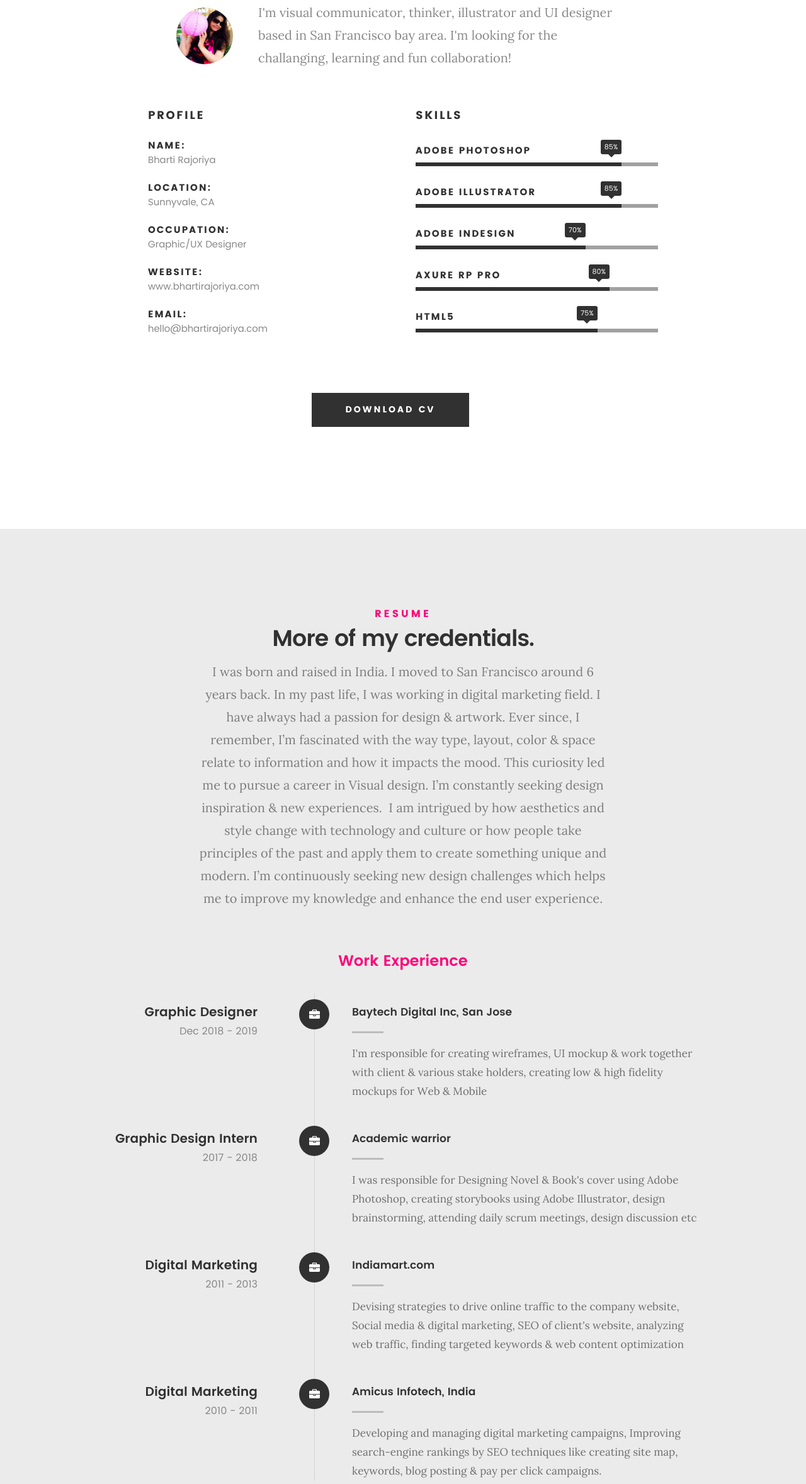
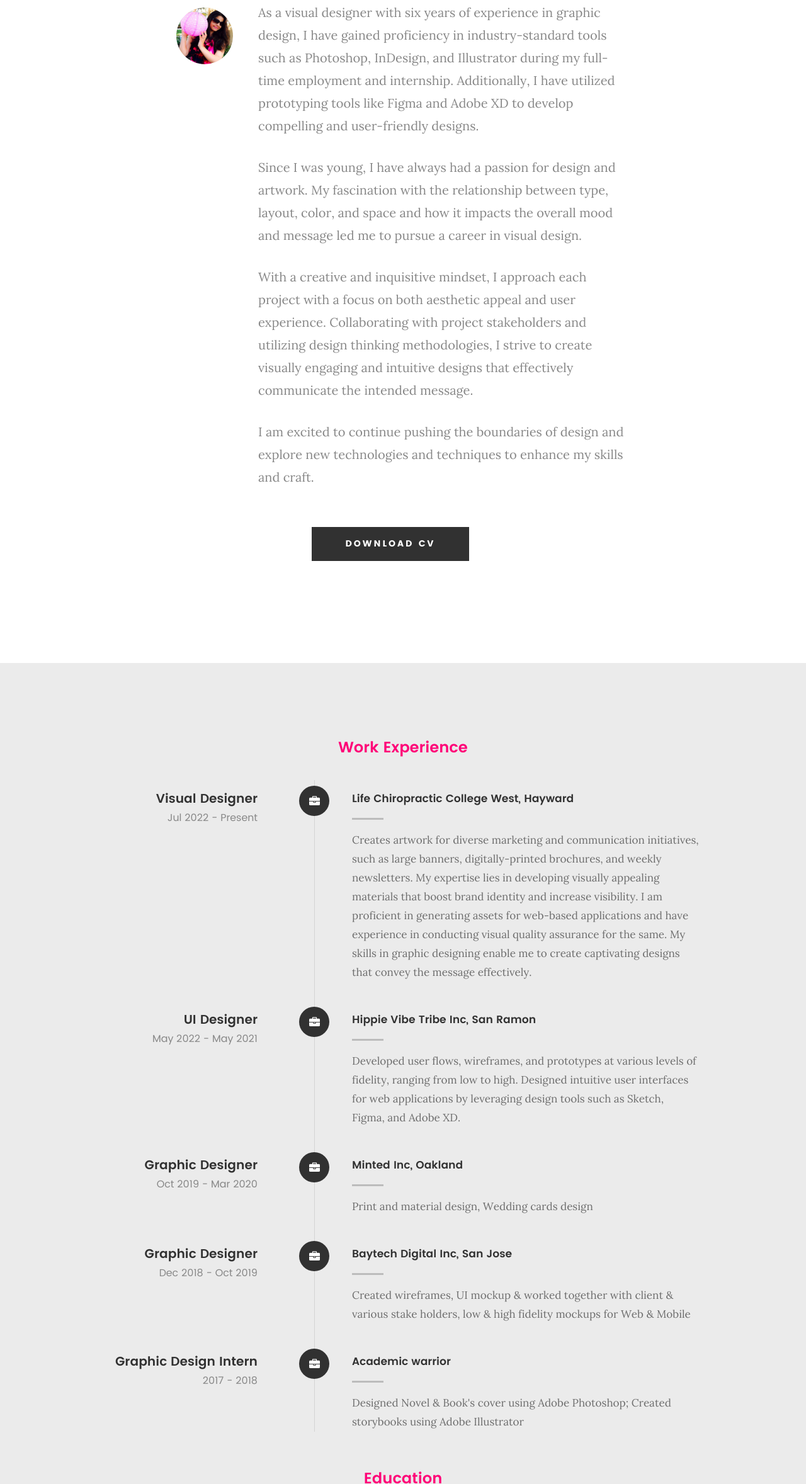
Before and after one commit to bhartirajoriya/bhartirajoriya.github.io, a plain HTML site: page index.html in a window 1280 px wide. Shown: the part 1037-3394 px from the top of the page at 63% size. Drawn offline with Linux system fonts and the light colour scheme; files whose address does not match are found by name.

Commit message:
Update index.html

```diff
--- a/index.html
+++ b/index.html
@@ -118,76 +118,17 @@
 
    				<img src="images/profile-pic.jpg" alt="Profile Picture">
 
-   				<p class="lead">I'm visual communicator, thinker, illustrator and UI designer based in San Francisco bay area. I'm looking for the challanging, learning and fun collaboration!</p>
+   				<p class="lead">As a visual designer with six years of experience in graphic design, I have gained proficiency in industry-standard tools such as Photoshop, InDesign, and Illustrator during my full-time employment and internship. Additionally, I have utilized prototyping tools like Figma and Adobe XD to develop compelling and user-friendly designs.</p>
+
+					<p class="lead">Since I was young, I have always had a passion for design and artwork. My fascination with the relationship between type, layout, color, and space and how it impacts the overall mood and message led me to pursue a career in visual design.</p>
+
+					<p class="lead">With a creative and inquisitive mindset, I approach each project with a focus on both aesthetic appeal and user experience. Collaborating with project stakeholders and utilizing design thinking methodologies, I strive to create visually engaging and intuitive designs that effectively communicate the intended message.</p>
+
+					<p class="lead">I am excited to continue pushing the boundaries of design and explore new technologies and techniques to enhance my skills and craft.</p>
    			</div>
 
    		</div>
    	</div> <!-- /section-intro -->
-
-   	<div class="row about-content">
-
-   		<div class="col-six tab-full">
-
-   			<h3>Profile</h3>
-
-   			<ul class="info-list">
-   				<li>
-   					<strong>Name:</strong>
-   					<span>Bharti Rajoriya</span>
-   				</li>
-   				<li>
-   					<strong>Location:</strong>
-   					<span>Sunnyvale, CA</span>
-   				</li>
-   				<li>
-   					<strong>Occupation:</strong>
-   					<span>Graphic/UX Designer</span>
-   				</li>
-   				<li>
-   					<strong>Website:</strong>
-   					<span>www.bhartirajoriya.com</span>
-   				</li>
-   				<li>
-   					<strong>Email:</strong>
-   					<span>hello@bhartirajoriya.com</span>
-   				</li>
-
-   			</ul> <!-- /info-list -->
-
-   		</div>
-
-   		<div class="col-six tab-full">
-
-   			<h3>Skills</h3>
-
-				<ul class="skill-bars">
-				   <li>
-				   	<div class="progress percent85"><span>85%</span></div>
-				   	<strong>Adobe Photoshop</strong>
-				   </li>
-				   <li>
-				   	<div class="progress percent85"><span>85%</span></div>
-				   	<strong>Adobe Illustrator</strong>
-				   </li>
-				   <li>
-				   	<div class="progress percent70"><span>70%</span></div>
-				   	<strong>Adobe InDesign</strong>
-				   </li>
-				   <li>
-				   	<div class="progress percent80"><span>80%</span></div>
-				   	<strong>Axure RP Pro</strong>
-				   </li>
-				   <li>
-
-				   	<div class="progress percent75"><span>75%</span></div>
-				   	<strong>HTML5</strong>
-				   </li>
-
-				</ul> <!-- /skill-bars -->
-
-   		</div>
-
-   	</div>
 
    	<div class="row button-section">
    		<div class="col-twelve">
@@ -202,18 +143,6 @@
    <!-- resume Section
    ================================================== -->
 	<section id="resume" class="grey-section">
-
-		<div class="row section-intro">
-   		<div class="col-twelve">
-
-   			<h5>Resume</h5>
-   			<h1>More of my credentials.</h1>
-
-   			<p class="lead">I was born and raised in India. I moved to San Francisco around 6 years back. In my past life, I was working in digital marketing field. I have always had a passion for design & artwork. Ever since, I remember, I’m fascinated with the way type, layout, color & space relate to information and how it impacts the mood. This curiosity led me to pursue a career in Visual design. I’m constantly seeking design inspiration & new experiences.  I am intrigued by how aesthetics and style change with technology and culture or how people take principles of the past and apply them to create something unique and modern.
-I’m continuously seeking new design challenges which helps me to improve my knowledge and enhance the end user experience.</p>
-
-   		</div>
-   	</div> <!-- /section-intro-->
 
    	<div class="row resume-timeline">
 
@@ -234,13 +163,67 @@ I’m continuously seeking new design challenges which helps me to improve my kn
 	   				</div>
 
 	   				<div class="timeline-header">
+	   					<h3>Visual Designer</h3>
+	   					<p>Jul 2022 - Present</p>
+	   				</div>
+
+	   				<div class="timeline-content">
+	   					<h4>Life Chiropractic College West, Hayward</h4>
+	   					<p> Creates artwork for diverse marketing and communication initiatives, such as large banners, digitally-printed brochures, and weekly newsletters. My expertise lies in developing visually appealing materials that boost brand identity and increase visibility. I am proficient in generating assets for web-based applications and have experience in conducting visual quality assurance for the same. My skills in graphic designing enable me to create captivating designs that convey the message effectively.</p>
+	   				</div>
+
+	   			</div> <!-- /timeline-block -->
+
+	   			<div class="timeline-block">
+
+	   				<div class="timeline-ico">
+	   					<i class="fa fa-briefcase"></i>
+	   				</div>
+
+	   				<div class="timeline-header">
+	   					<h3>UI Designer</h3>
+	   					<p>May 2022 - May 2021</p>
+	   				</div>
+
+	   				<div class="timeline-content">
+	   					<h4>Hippie Vibe Tribe Inc, San Ramon</h4>
+	   					<p> Developed user flows, wireframes, and prototypes at various levels of fidelity, ranging from low to high. Designed intuitive user interfaces for web applications by leveraging design tools such as Sketch, Figma, and Adobe XD. </p>
+	   				</div>
+
+	   			</div> <!-- /timeline-block -->
+
+	   			<div class="timeline-block">
+
+	   				<div class="timeline-ico">
+	   					<i class="fa fa-briefcase"></i>
+	   				</div>
+
+	   				<div class="timeline-header">
 	   					<h3>Graphic Designer</h3>
-	   					<p>Dec 2018 - 2019</p>
+	   					<p>Oct 2019 - Mar 2020</p>
+	   				</div>
+
+	   				<div class="timeline-content">
+	   					<h4>Minted Inc, Oakland</h4>
+	   					<p> Print and material design, Wedding cards design</p>
+	   				</div>
+
+	   			</div> <!-- /timeline-block -->
+
+	   			<div class="timeline-block">
+
+	   				<div class="timeline-ico">
+	   					<i class="fa fa-briefcase"></i>
+	   				</div>
+
+	   				<div class="timeline-header">
+	   					<h3>Graphic Designer</h3>
+	   					<p>Dec 2018 - Oct 2019</p>
 	   				</div>
 
 	   				<div class="timeline-content">
 	   					<h4>Baytech Digital Inc, San Jose</h4>
-	   					<p> I'm responsible for creating wireframes, UI mockup & work together with client & various stake holders, creating low & high fidelity mockups for Web & Mobile</p>
+	   					<p> Created wireframes, UI mockup & worked together with client & various stake holders, low & high fidelity mockups for Web & Mobile</p>
 	   				</div>
 
 	   			</div> <!-- /timeline-block -->
@@ -258,43 +241,7 @@ I’m continuously seeking new design challenges which helps me to improve my kn
 
 	   				<div class="timeline-content">
 	   					<h4>Academic warrior</h4>
-	   					<p> I was responsible for Designing Novel & Book's cover using Adobe Photoshop, creating storybooks using Adobe Illustrator, design brainstorming, attending daily scrum meetings, design discussion etc</p>
-	   				</div>
-
-	   			</div> <!-- /timeline-block -->
-
-	   			<div class="timeline-block">
-
-	   				<div class="timeline-ico">
-	   					<i class="fa fa-briefcase"></i>
-	   				</div>
-
-	   				<div class="timeline-header">
-	   					<h3>Digital Marketing</h3>
-	   					<p>2011 - 2013</p>
-	   				</div>
-
-	   				<div class="timeline-content">
-	   					<h4>Indiamart.com</h4>
-	   					<p>Devising strategies to drive online traffic to the company website, Social media & digital marketing, SEO of client's website, analyzing web traffic, finding targeted keywords & web content optimization</p>
-	   				</div>
-
-	   			</div> <!-- /timeline-block -->
-
-	   			<div class="timeline-block">
-
-	   				<div class="timeline-ico">
-	   					<i class="fa fa-briefcase"></i>
-	   				</div>
-
-	   				<div class="timeline-header">
-	   					<h3>Digital Marketing</h3>
-	   					<p>2010 - 2011</p>
-	   				</div>
-
-	   				<div class="timeline-content">
-	   					<h4>Amicus Infotech, India</h4>
-	   					<p>Developing and managing digital marketing campaigns, Improving search-engine rankings by SEO techniques like creating site map, keywords, blog posting & pay per click campaigns.</p>
+	   					<p> Designed Novel & Book's cover using Adobe Photoshop; Created storybooks using Adobe Illustrator</p>
 	   				</div>
 
 	   			</div> <!-- /timeline-block -->
@@ -450,22 +397,22 @@ I’m continuously seeking new design challenges which helps me to improve my kn
 	               </div>
 	        		</div> <!-- /folio-item -->
 
-
-	            <div class="bgrid folio-item">
+	        		<div class="bgrid folio-item">
 	               <div class="item-wrap">
-	               	<img src="images/portfolio/plane.jpg" alt="Bird">
+	               	<img src="images/portfolio/mobile-thumbnail.png" alt="Illustration">
 	                  <a href="#modal-03" class="overlay">
 	                     <div class="folio-item-table">
 	                     	<div class="folio-item-cell">
-	                     		<h3 class="folio-title">Photography</h3>
+	                     		<h3 class="folio-title">Mobile App UI/UX</h3>
 		     					    	<span class="folio-types">
-		     					       	  Photography
+		     					       	  Mobile App UI/UX
 		     					      </span>
 		     					   </div>
 	                     </div>
 	                  </a>
 	               </div>
 	        		</div> <!-- /folio-item -->
+
 
 	            <div class="bgrid folio-item">
 	               <div class="item-wrap">
@@ -483,15 +430,31 @@ I’m continuously seeking new design challenges which helps me to improve my kn
 	               </div>
 	        		</div> <!-- /folio-item -->
 
-	            <div class="bgrid folio-item">
+	        		 <div class="bgrid folio-item">
 	               <div class="item-wrap">
-	               	<img src="images/portfolio/illustration.jpg" alt="Illustration">
+	               	<img src="images/portfolio/plane.jpg" alt="Bird">
 	                  <a href="#modal-05" class="overlay">
 	                     <div class="folio-item-table">
 	                     	<div class="folio-item-cell">
-	                     		<h3 class="folio-title">Illustration</h3>
+	                     		<h3 class="folio-title">Photography</h3>
 		     					    	<span class="folio-types">
-		     					       	  Adobe Illustrator
+		     					       	  Photography
+		     					      </span>
+		     					   </div>
+	                     </div>
+	                  </a>
+	               </div>
+	        		</div> <!-- /folio-item -->
+
+	        		<div class="bgrid folio-item">
+	               <div class="item-wrap">
+	               	<img src="images/portfolio/advertisement.png" alt="Illustration">
+	                  <a href="#modal-08" class="overlay">
+	                     <div class="folio-item-table">
+	                     	<div class="folio-item-cell">
+	                     		<h3 class="folio-title">Poster</h3>
+		     					    	<span class="folio-types">
+		     					       	  Graphic poster
 		     					      </span>
 		     					   </div>
 	                     </div>
@@ -558,7 +521,7 @@ I’m continuously seeking new design challenges which helps me to improve my kn
 
 				   </div> <!-- /modal-02 -->
 
-				   <div id="modal-03" class="popup-modal slider mfp-hide">
+				   <div id="modal-05" class="popup-modal slider mfp-hide">
 
 				     	<div class="media">
 				     		<img src="images/portfolio/plane.jpg" alt="" />
@@ -584,7 +547,7 @@ I’m continuously seeking new design challenges which helps me to improve my kn
 				     	</div>
 
 					   <div class="description-box">
-					      <h4>Branding/h4>
+					      <h4>Branding</h4>
 					      <p>Designed logo, business card using adobe photoshop. Please check the full process which I followed from scratch</p>
 
 					      <div class="categories">Branding</div>
@@ -597,21 +560,21 @@ I’m continuously seeking new design challenges which helps me to improve my kn
 
 				   </div> <!-- /modal-04 -->
 
-				   <div id="modal-05" class="popup-modal slider mfp-hide">
+				   <div id="modal-03" class="popup-modal slider mfp-hide">
 
 				     	<div class="media">
-				     		<img src="images/portfolio/illustration.jpg" alt="" />
+				     		<img src="images/portfolio/mobile-thumbnail.png" alt="" />
 				     	</div>
 
 					   <div class="description-box">
-					      <h4>Illustration</h4>
-					      <p>Illustrated a portrait photo using Adobe Illustrator.</p>
+					      <h4>UI/UX Mockups</h4>
+					      <p>UI/UX for Food recipe App</p>
 
-					      <div class="categories">Illustration</div>
+					      <div class="categories">UI/UX</div>
 					   </div>
 
 			         <div class="link-box">
-			            <a href="https://www.behance.net/gallery/49034309/Illustrated-Portrait" target="_blank">Details</a>
+			            <a href="https://www.behance.net/gallery/73819525/UIUX-for-Food-recipe-App" target="_blank">Details</a>
 					      <a href="#" class="popup-modal-dismiss">Close</a>
 			         </div>
 
@@ -651,11 +614,31 @@ I’m continuously seeking new design challenges which helps me to improve my kn
 					   </div>
 
 			         <div class="link-box">
-			            <a href="https://www.behance.net/gallery/73607877/UIUX-Flower-Delivery-Website" target="_blank">Details</a>
+			            <a href="https://www.behance.net/gallery/82035353/UIUX-Project-Web-Application-for-Flower-Delivery" target="_blank">Details</a>
 					      <a href="#" class="popup-modal-dismiss">Close</a>
 			         </div>
 
 				   </div> <!-- /modal-07 -->
+
+				   <div id="modal-08" class="popup-modal slider mfp-hide">
+
+				     	<div class="media">
+				     		<img src="images/portfolio/advertisement_thmbnail.png" alt="" />
+				     	</div>
+
+					   <div class="description-box">
+					      <h4>Advertisement Poster</h4>
+					      <p>Summer drink advertisement poster</p>
+
+					      <div class="categories">Poster</div>
+					   </div>
+
+			         <div class="link-box">
+			            <a href="https://www.behance.net/gallery/77733489/Advertisement-Poster target="_blank">Details</a>
+					      <a href="#" class="popup-modal-dismiss">Close</a>
+			         </div>
+
+				   </div> <!-- /modal-08 -->
 
 				   <!-- modal popups - end
 	            ============================================================= -->
@@ -793,7 +776,7 @@ I’m continuously seeking new design challenges which helps me to improve my kn
 
       	<div class="col-six tab-full">
 	      	<div class="copyright">
-		        	<span>© Copyright Bharti Rajoriya 2018.</span>
+		        	<span>© Copyright Bharti Rajoriya 2023.</span>
 		         </div>
 	      	</div>
 
```
